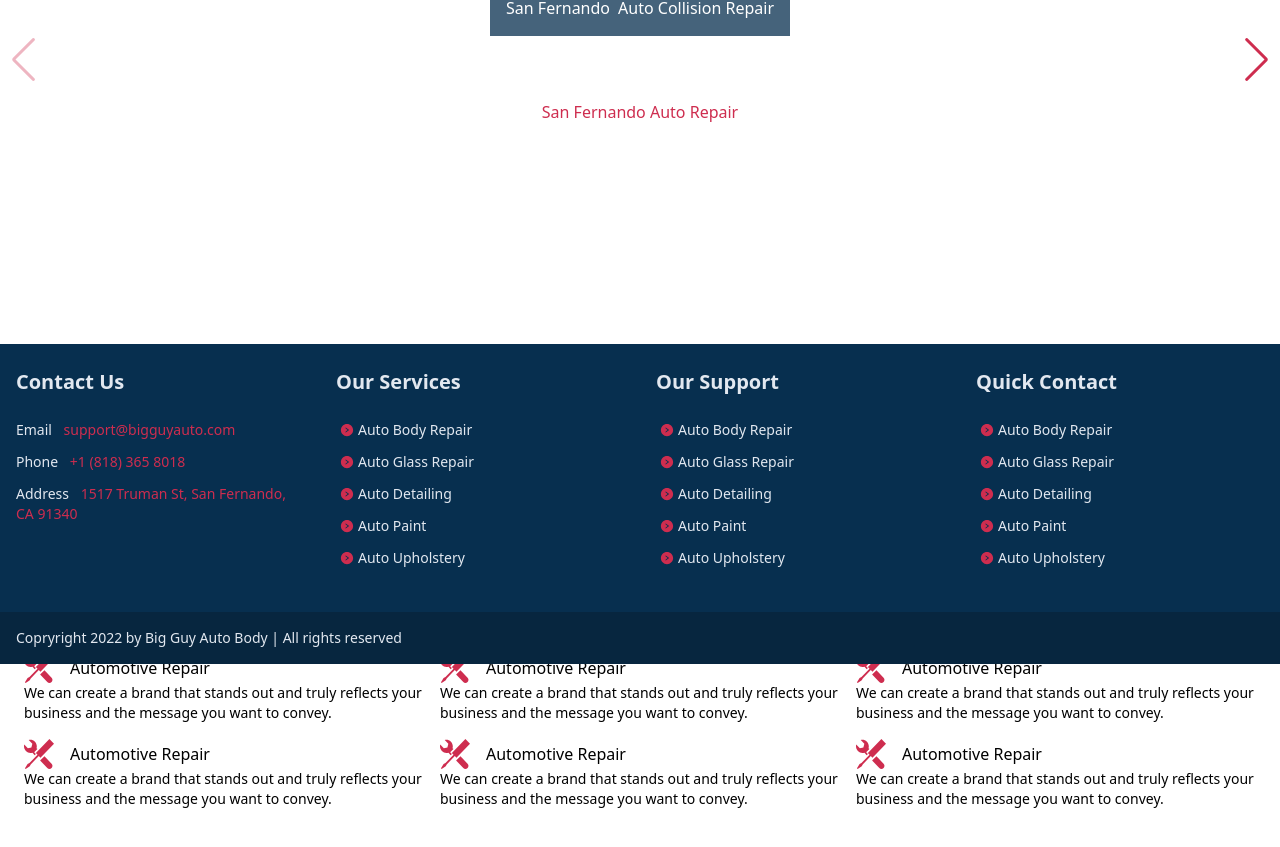
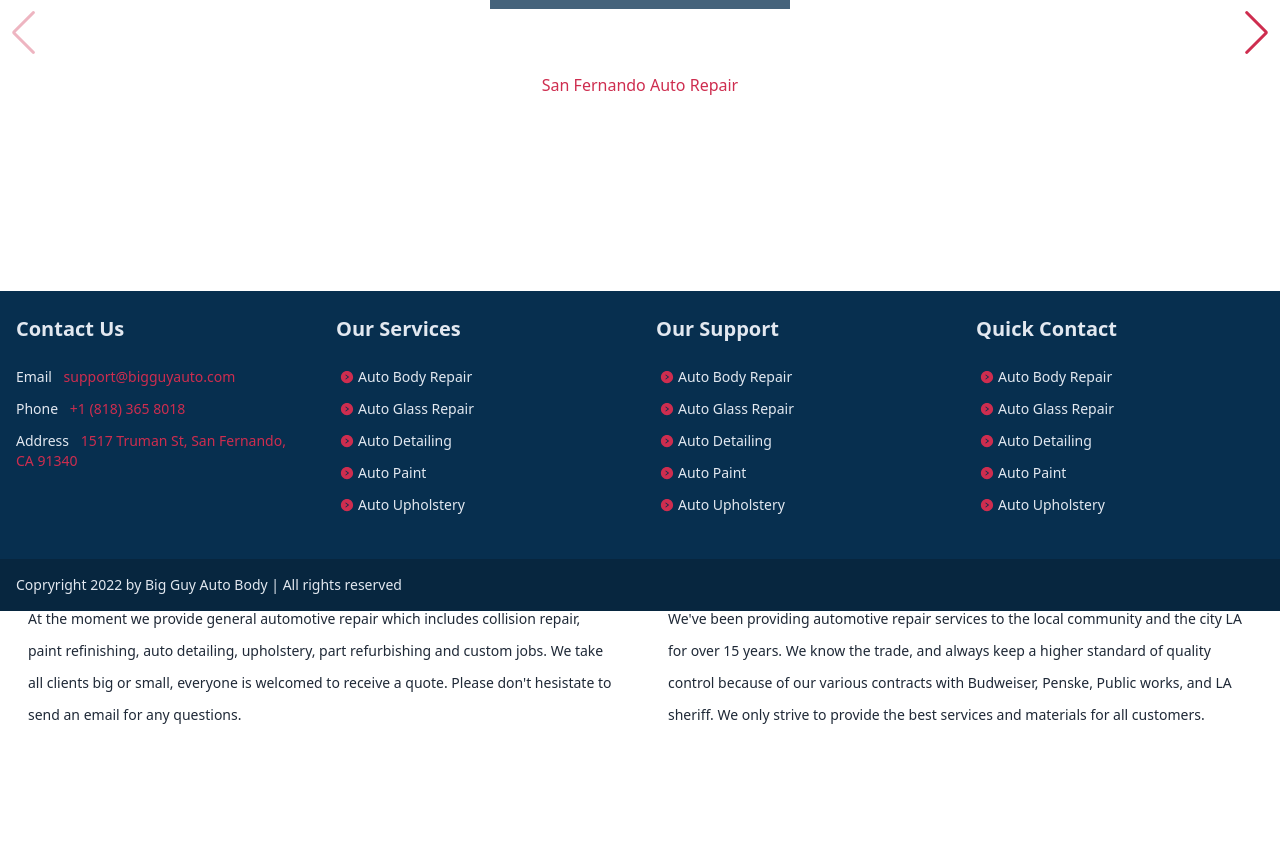
Before and after one commit to SinfulHymn/Big-Guy-Auto, a Next.js app: page / in a window 1280 px wide. Shown: the part 421-1268 px from the top of the page. After the commit the page ends 1204 px from the top, so only its background shows below. Built offline with nearby package versions, Linux system fonts and the light colour scheme; what tailwind-fluid-typography would draw is missing.

Commit message:
changes to home page

```diff
--- a/components/Index/Index.tsx
+++ b/components/Index/Index.tsx
@@ -1,13 +1,13 @@
 import React from "react";
 import Welcome from "./Welcome";
-import OurServices from "./OurServices";
+// import OurServices from "./OurServices";
 
 const Index = () => {
     return (
-        <div className='py-5 sm:py-10'>
+        <div className='py-5 sm:py-10 '>
             <div className='container mx-auto '>
                 <Welcome />
-                <OurServices />
+                {/* <OurServices /> */}
 
 
             </div>
--- a/components/Index/Welcome.tsx
+++ b/components/Index/Welcome.tsx
@@ -1,21 +1,77 @@
-import React from "react";
+import React from 'react';
 
 const Welcome = () => {
+  return (
+    <div className=" space-y-10">
+      <div>
+        <div className=" border-l-2 border-main-red ">
+          <div className="py-1 mx-6 ">
+            <p className="text-xl sm:text-3xl font-light text-gray-800">
+              Welcome to the Big Guy Auto Body Website!
+            </p>
+            <p className="text-md sm:text-xl text-main-red font-medium pr-4">
+              Collision repair service in the City of San Fernando.
+            </p>
+          </div>
+        </div>
+        <p className=" mb-3 font-light text-gray-800 dark:text-gray-400 leading-8 mx-7 text-sm">
+          {' '}
+          We are a family owned Auto Collision Repair shop located in the City
+          of San Fernando. We have more than 15 years of experience in the field
+          and the accolades to back it up. We work with clients big and small
+          and have various contracts with companies such as Budweiser, Penske,
+          and Public works. As well are proud to say that we curretly serve the
+          City of Los Angeles and the Los Angeles Sheriff Department. We look
+          forward to do doing business with you and we will do our best to
+          provide you the best service possible.{' '}
+        </p>
+      </div>
 
-
-
-    return (
-        <>
-        <div className=' border-l-2 border-main-red'>
-            <div className='py-1 mx-6 '>
-              <p className='text-xl sm:text-3xl font-light text-gray-800'>Welcome to the Big Guy Auto Body Website!</p>
-              <p className='text-md sm:text-xl text-main-red font-medium pr-4'>Collision repair service in the City of San Fernando.</p>
+      <div className="grid grid-cols-2">
+        <div>
+          <div className=" border-l-2 border-main-red ">
+            <div className="py-1 mx-6 ">
+              <p className="text-xl sm:text-3xl font-light text-gray-800">
+                What general services do you provide?
+              </p>
+              <p className="text-md sm:text-xl text-main-red font-medium pr-4">
+                Collision repair service in the City of San Fernando.
+              </p>
             </div>
           </div>
-          <p className=' mb-3 font-light text-gray-800 dark:text-gray-400 leading-8 mx-7 text-sm'> We are a family owned Auto Collision Repair shop located in the City of San Fernando. We have more than 15 years of experience in the field and the accolades to back it up. We work with clients big and small and have various contracts with companies such as Budweiser, Penske, and Public works. As well are proud to say that we curretly serve the City of Los Angeles and the Los Angeles Sheriff Department. We look forward to do doing business with you and we will do our best to provide you the best service possible. </p>
-          </>
-
-    );
-}
+          <p className=" mb-3 font-light text-gray-800 dark:text-gray-400 leading-8 mx-7 text-sm">
+            {' '}
+            At the moment we provide general automotive repair which includes
+            collision repair, paint refinishing, auto detailing, upholstery,
+            part refurbishing and custom jobs. We take all clients big or small,
+            everyone is welcomed to receive a quote. Please don't hesistate to
+            send an email for any questions.{' '}
+          </p>
+        </div>
+        <div>
+          <div className=" border-l-2 border-main-red ">
+            <div className="py-1 mx-6 ">
+              <p className="text-xl sm:text-3xl font-light text-gray-800">
+                Why you should choose us?
+              </p>
+              <p className="text-md sm:text-xl text-main-red font-medium pr-4">
+                Collision repair service in the City of San Fernando.
+              </p>
+            </div>
+          </div>
+          <p className=" mb-3 font-light text-gray-800 dark:text-gray-400 leading-8 mx-7 text-sm">
+            {' '}
+            We've been providing automotive repair services to the local
+            community and the city LA for over 15 years. We know the trade, and
+            always keep a higher standard of quality control because of our
+            various contracts with Budweiser, Penske, Public works, and LA
+            sheriff. We only strive to provide the best services and materials
+            for all customers.{' '}
+          </p>
+        </div>
+      </div>
+    </div>
+  );
+};
 
 export default Welcome;
```
Also changed, not shown: 1 other file (tests, documents, lock files or other folders).
